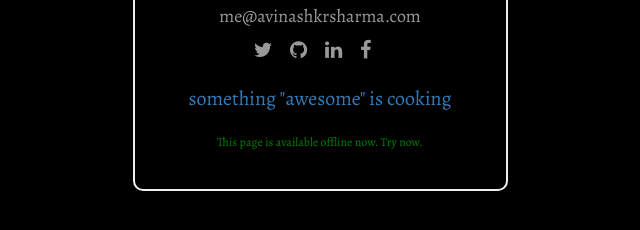
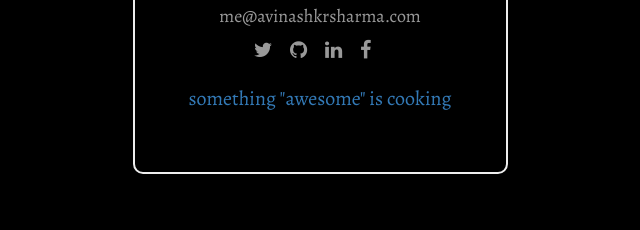
Before and after one commit to AvinashKrSharma/AvinashKrSharma.github.io, a plain HTML site: page index.html in a window 1280 px wide. Shown: the part 352-582 px from the top of the page, without its empty margins (320-960 px from the left). Drawn offline with nearby package versions, Linux system fonts and the light colour scheme.

Commit message:
hide offline msg

```diff
--- a/index.html
+++ b/index.html
@@ -52,7 +52,7 @@
             something "awesome" is cooking
           </div>
           <div class="offline-msg">
-            This page is available offline now. Try now.
+            <!-- This page is available offline now. Try now. -->
           </div>
           <script>
             if('serviceWorker' in navigator) {
```
